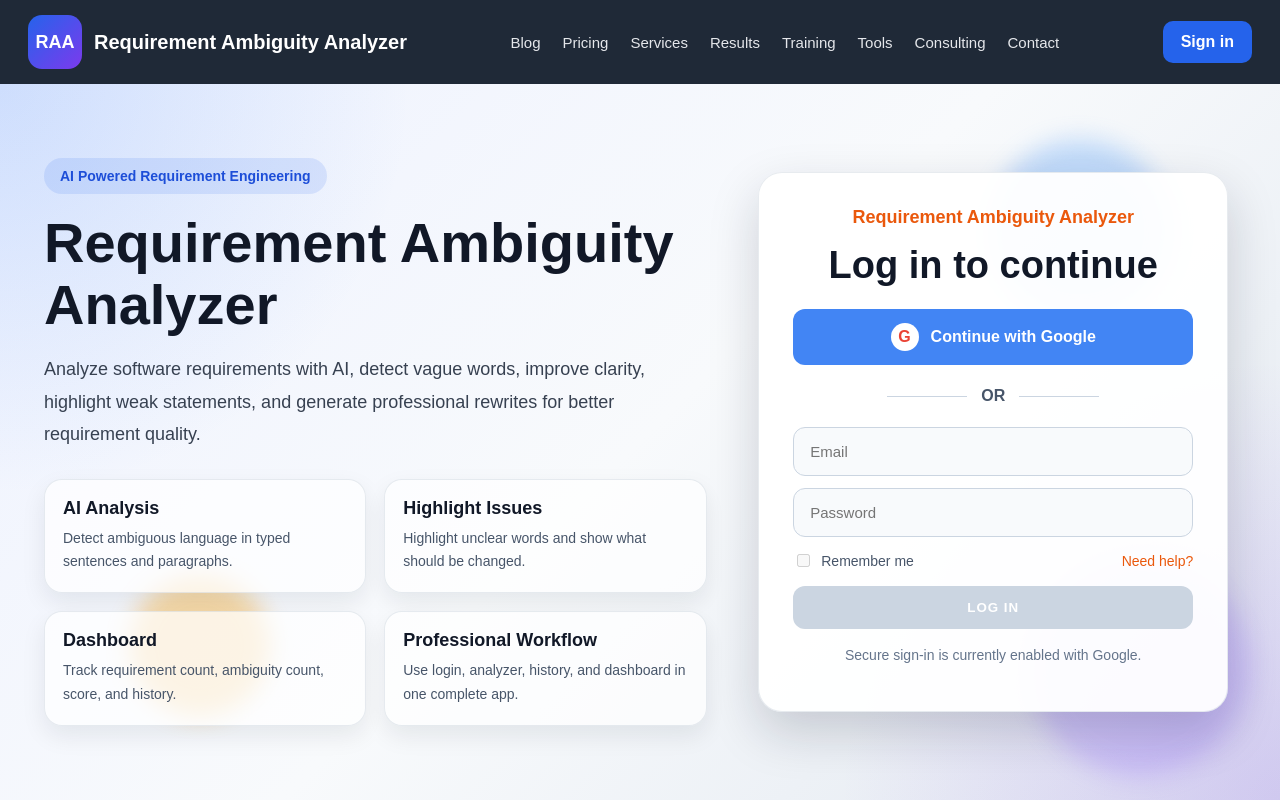
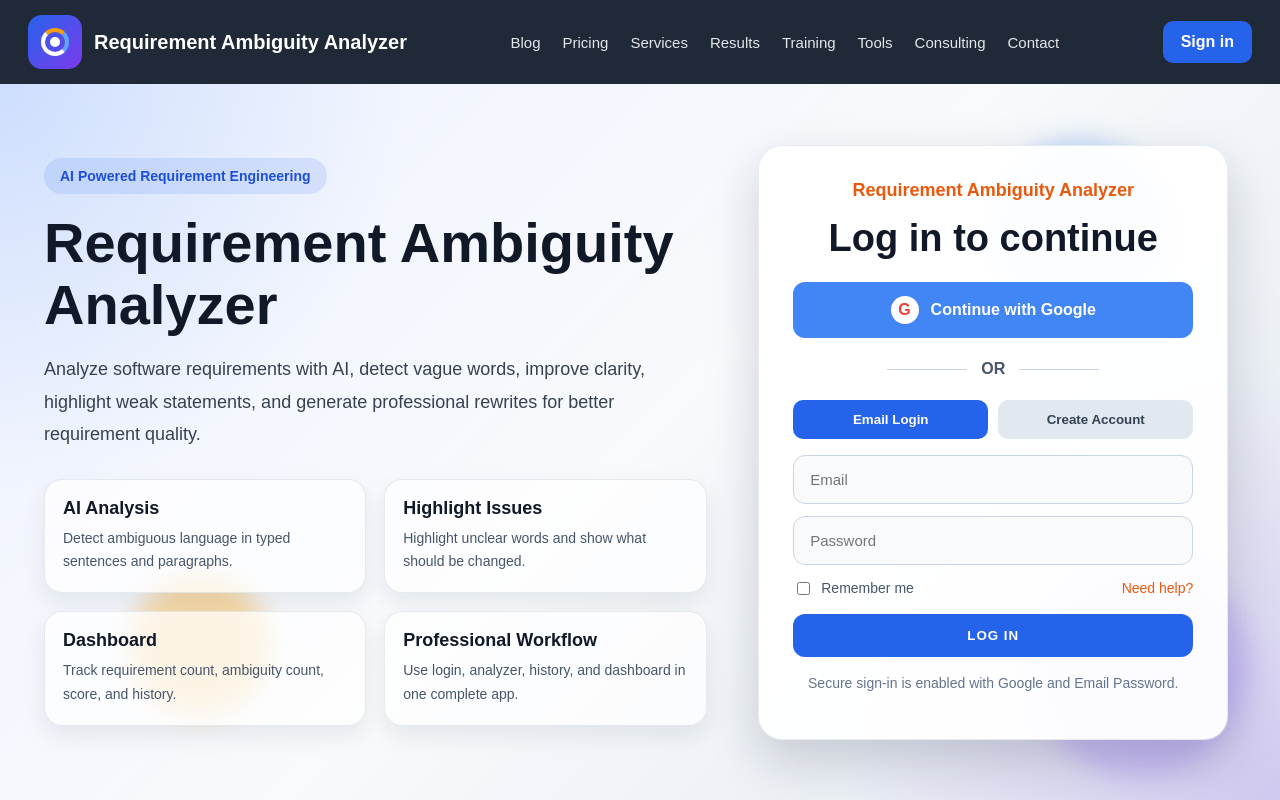
Before and after one commit to gouthamianagandula/requirement-ambiguity-analyzer, a FastAPI app: page /login in a window 1280 px wide. Run offline with FastAPI, Linux system fonts and the light colour scheme; parts of the project's set-up code (start-up, migrations or seed data) failed here and were passed over.

Commit message:
Add email password login and update logo

```diff
--- a/backend/main.py
+++ b/backend/main.py
@@ -1,22 +1,30 @@
 import json
 import os
+from io import BytesIO
 from pathlib import Path
 
 from dotenv import load_dotenv
 from authlib.integrations.starlette_client import OAuth
-from fastapi import FastAPI, Request
+from fastapi import FastAPI, Request, UploadFile, File
 from fastapi.middleware.cors import CORSMiddleware
 from fastapi.responses import HTMLResponse, JSONResponse, RedirectResponse
 from fastapi.staticfiles import StaticFiles
 from fastapi.templating import Jinja2Templates
 from pydantic import BaseModel
 from starlette.middleware.sessions import SessionMiddleware
+from docx import Document
 
 from backend.detector import analyze_text
 from backend.scorer import calculate_score, get_score_label
 from backend.suggester import generate_rewrite
 from backend.classifier import predict_label
-from backend.database import init_db, save_history, get_user_history
+from backend.database import (
+    init_db,
+    save_history,
+    get_user_history,
+    create_user,
+    get_user_by_email,
+)
 
 load_dotenv()
 
@@ -47,6 +55,17 @@ app.mount("/static", StaticFiles(directory=str(STATIC_DIR)), name="static")
 
 class RequirementInput(BaseModel):
     text: str
+
+
+class EmailLoginInput(BaseModel):
+    email: str
+    password: str
+
+
+class EmailRegisterInput(BaseModel):
+    name: str
+    email: str
+    password: str
 
 
 oauth = OAuth()
@@ -138,6 +157,75 @@ def build_highlight_html(text, issues):
     return "".join(result)
 
 
+def run_analysis(text: str, user: dict):
+    analysis = analyze_text(text)
+    all_issues = analysis["all_issues"]
+
+    score = calculate_score(all_issues)
+    score_label = get_score_label(score)
+    rewritten = generate_rewrite(text, all_issues)
+    ml_label = predict_label(text)
+    highlighted_html = build_highlight_html(text, all_issues)
+
+    changes = []
+    for issue in all_issues:
+        changes.append({
+            "term": issue["term"],
+            "replace_with": issue.get("replacement", ""),
+            "category": issue["category"],
+            "severity": issue["severity"],
+        })
+
+    stats = read_stats()
+    stats["total_requirements_analyzed"] += 1
+
+    if all_issues:
+        stats["ambiguous_count"] += 1
+
+    stats["total_score_sum"] += score
+    stats["average_score"] = round(
+        stats["total_score_sum"] / stats["total_requirements_analyzed"], 2
+    )
+    stats["last_predicted_label"] = ml_label
+
+    write_stats(stats)
+
+    save_history(
+        user_name=user.get("name", "User"),
+        user_email=user.get("email", ""),
+        input_text=text,
+        predicted_label=ml_label,
+        score=score,
+        rewrite=rewritten,
+    )
+
+    return {
+        "input": text,
+        "ml_label": ml_label,
+        "score": score,
+        "score_label": score_label,
+        "issues": all_issues,
+        "rewrite": rewritten,
+        "sentence_analysis": analysis["sentences"],
+        "highlighted_html": highlighted_html,
+        "changes": changes,
+    }
+
+
+def extract_text_from_upload(filename: str, content: bytes) -> str:
+    lower_name = filename.lower()
+
+    if lower_name.endswith(".txt"):
+        return content.decode("utf-8", errors="ignore").strip()
+
+    if lower_name.endswith(".docx"):
+        doc = Document(BytesIO(content))
+        paragraphs = [p.text.strip() for p in doc.paragraphs if p.text.strip()]
+        return "\n".join(paragraphs).strip()
+
+    raise ValueError("Only .txt and .docx files are supported.")
+
+
 @app.get("/", response_class=HTMLResponse)
 async def root():
     return RedirectResponse(url="/login")
@@ -153,6 +241,43 @@ async def login_page(request: Request):
         name="login.html",
         context={},
     )
+
+
+@app.post("/register-email")
+async def register_email(data: EmailRegisterInput):
+    name = data.name.strip()
+    email = data.email.strip().lower()
+    password = data.password.strip()
+
+    if not name or not email or not password:
+        return JSONResponse({"error": "All fields are required."}, status_code=400)
+
+    created = create_user(name, email, password)
+    if not created:
+        return JSONResponse({"error": "Email already registered."}, status_code=400)
+
+    return {"message": "Registration successful. Now log in."}
+
+
+@app.post("/login-email")
+async def login_email(data: EmailLoginInput, request: Request):
+    email = data.email.strip().lower()
+    password = data.password.strip()
+
+    user = get_user_by_email(email)
+    if not user:
+        return JSONResponse({"error": "User not found."}, status_code=404)
+
+    if user["password"] != password:
+        return JSONResponse({"error": "Wrong password."}, status_code=401)
+
+    request.session["user"] = {
+        "name": user["name"],
+        "email": user["email"],
+        "provider": "Email",
+    }
+
+    return {"message": "Login successful."}
 
 
 @app.get("/login/google")
@@ -238,59 +363,31 @@ async def analyze(data: RequirementInput, request: Request):
 
     text = data.text.strip()
     user = request.session.get("user")
+    return run_analysis(text, user)
 
-    analysis = analyze_text(text)
-    all_issues = analysis["all_issues"]
 
-    score = calculate_score(all_issues)
-    score_label = get_score_label(score)
-    rewritten = generate_rewrite(text, all_issues)
-    ml_label = predict_label(text)
-    highlighted_html = build_highlight_html(text, all_issues)
+@app.post("/analyze-file")
+async def analyze_file(request: Request, file: UploadFile = File(...)):
+    if not is_logged_in(request):
+        return JSONResponse({"error": "Login required"}, status_code=401)
 
-    changes = []
-    for issue in all_issues:
-        changes.append({
-            "term": issue["term"],
-            "replace_with": issue.get("replacement", ""),
-            "category": issue["category"],
-            "severity": issue["severity"],
-        })
+    if not file.filename:
+        return JSONResponse({"error": "No file selected."}, status_code=400)
 
-    stats = read_stats()
-    stats["total_requirements_analyzed"] += 1
+    user = request.session.get("user")
+    content = await file.read()
 
-    if all_issues:
-        stats["ambiguous_count"] += 1
+    try:
+        extracted_text = extract_text_from_upload(file.filename, content)
+    except ValueError as e:
+        return JSONResponse({"error": str(e)}, status_code=400)
 
-    stats["total_score_sum"] += score
-    stats["average_score"] = round(
-        stats["total_score_sum"] / stats["total_requirements_analyzed"], 2
-    )
-    stats["last_predicted_label"] = ml_label
+    if not extracted_text:
+        return JSONResponse({"error": "Uploaded file is empty."}, status_code=400)
 
-    write_stats(stats)
-
-    save_history(
-        user_name=user.get("name", "User"),
-        user_email=user.get("email", ""),
-        input_text=text,
-        predicted_label=ml_label,
-        score=score,
-        rewrite=rewritten,
-    )
-
-    return {
-        "input": text,
-        "ml_label": ml_label,
-        "score": score,
-        "score_label": score_label,
-        "issues": all_issues,
-        "rewrite": rewritten,
-        "sentence_analysis": analysis["sentences"],
-        "highlighted_html": highlighted_html,
-        "changes": changes,
-    }
+    result = run_analysis(extracted_text, user)
+    result["source_file"] = file.filename
+    return result
 
 
 @app.get("/stats")
@@ -318,77 +415,44 @@ async def history(request: Request):
 
     user = request.session.get("user")
     rows = get_user_history(user.get("email", ""))
-
     return {"history": rows}
 
 
 @app.get("/blog", response_class=HTMLResponse)
 async def blog_page(request: Request):
-    return templates.TemplateResponse(
-        request=request,
-        name="blog.html",
-        context={},
-    )
+    return templates.TemplateResponse(request=request, name="blog.html", context={})
 
 
 @app.get("/pricing", response_class=HTMLResponse)
 async def pricing_page(request: Request):
-    return templates.TemplateResponse(
-        request=request,
-        name="pricing.html",
-        context={},
-    )
+    return templates.TemplateResponse(request=request, name="pricing.html", context={})
 
 
 @app.get("/services", response_class=HTMLResponse)
 async def services_page(request: Request):
-    return templates.TemplateResponse(
-        request=request,
-        name="services.html",
-        context={},
-    )
+    return templates.TemplateResponse(request=request, name="services.html", context={})
 
 
 @app.get("/results", response_class=HTMLResponse)
 async def results_page(request: Request):
-    return templates.TemplateResponse(
-        request=request,
-        name="results.html",
-        context={},
-    )
+    return templates.TemplateResponse(request=request, name="results.html", context={})
 
 
 @app.get("/training", response_class=HTMLResponse)
 async def training_page(request: Request):
-    return templates.TemplateResponse(
-        request=request,
-        name="training.html",
-        context={},
-    )
+    return templates.TemplateResponse(request=request, name="training.html", context={})
 
 
 @app.get("/tools", response_class=HTMLResponse)
 async def tools_page(request: Request):
-    return templates.TemplateResponse(
-        request=request,
-        name="tools.html",
-        context={},
-    )
+    return templates.TemplateResponse(request=request, name="tools.html", context={})
 
 
 @app.get("/consulting", response_class=HTMLResponse)
 async def consulting_page(request: Request):
-    return templates.TemplateResponse(
-        request=request,
-        name="consulting.html",
-        context={},
-    )
+    return templates.TemplateResponse(request=request, name="consulting.html", context={})
 
 
 @app.get("/contact", response_class=HTMLResponse)
 async def contact_page(request: Request):
-    return templates.TemplateResponse(
-        request=request,
-        name="contact.html",
-        context={},
-    )
+    return templates.TemplateResponse(request=request, name="contact.html", context={})
--- a/backend/static/style.css
+++ b/backend/static/style.css
@@ -49,7 +49,7 @@ body.dark-theme {
   --header-text: #ffffff;
   --hero-bg: #111827;
   --hero-text: #cbd5e1;
-  --panel-bg: rgba(2, 6, 23, 0.8);
+  --panel-bg: rgba(2, 6, 23, 0.82);
   --panel-text: #f8fafc;
   --muted-text: #cbd5e1;
   --box-bg: rgba(30, 41, 59, 0.9);
@@ -61,6 +61,10 @@ body.dark-theme {
   --app-bg: linear-gradient(135deg, #020617, #0f172a, #1e293b);
 }
 
+html {
+  scroll-behavior: smooth;
+}
+
 body {
   margin: 0;
   font-family: Arial, sans-serif;
@@ -69,6 +73,7 @@ body {
   color: var(--text-main);
 }
 
+/* header */
 .site-header {
   height: 84px;
   display: flex;
@@ -89,13 +94,34 @@ body {
   width: 54px;
   height: 54px;
   border-radius: 14px;
-  background: linear-gradient(135deg, #2563eb, #7c3aed);
   display: flex;
   align-items: center;
   justify-content: center;
-  font-weight: bold;
-  font-size: 18px;
-  color: white;
+}
+
+.app-logo {
+  position: relative;
+  background: linear-gradient(135deg, #2563eb, #7c3aed);
+}
+
+.logo-ring {
+  width: 28px;
+  height: 28px;
+  border: 4px solid white;
+  border-top-color: #f59e0b;
+  border-right-color: #60a5fa;
+  border-radius: 50%;
+  display: block;
+}
+
+.logo-dot {
+  position: absolute;
+  width: 10px;
+  height: 10px;
+  background: white;
+  border-radius: 50%;
+  top: 22px;
+  left: 22px;
 }
 
 .brand-text h2 {
@@ -134,6 +160,7 @@ body {
   background: #1d4ed8;
 }
 
+/* professional login page */
 .modern-login-page {
   position: relative;
   min-height: calc(100vh - 84px);
@@ -257,7 +284,6 @@ body {
   border-radius: 24px;
   padding: 34px;
   box-shadow: 0 20px 50px rgba(15, 23, 42, 0.18);
-
 }
 
 .login-card-brand {
@@ -338,6 +364,36 @@ body {
   left: 100%;
 }
 
+.login-tabs {
+  display: grid;
+  grid-template-columns: 1fr 1fr;
+  gap: 10px;
+  margin-bottom: 16px;
+}
+
+.tab-btn {
+  border: none;
+  border-radius: 10px;
+  padding: 12px;
+  font-weight: bold;
+  cursor: pointer;
+  background: #e2e8f0;
+  color: #334155;
+}
+
+.active-tab {
+  background: #2563eb;
+  color: white;
+}
+
+.auth-tab {
+  display: none;
+}
+
+.active-auth-tab {
+  display: block;
+}
+
 .login-input-group {
   display: flex;
   flex-direction: column;
@@ -350,7 +406,7 @@ body {
   border-radius: 12px;
   border: 1px solid #cbd5e1;
   background: #f8fafc;
-  color: #64748b;
+  color: #334155;
   font-size: 15px;
 }
 
@@ -385,6 +441,18 @@ body {
   color: white;
   font-weight: bold;
   letter-spacing: 1px;
+  cursor: pointer;
+}
+
+.active-submit-btn {
+  background: #2563eb;
+}
+
+.auth-message {
+  margin-top: 14px;
+  text-align: center;
+  font-size: 14px;
+  color: #1d4ed8;
 }
 
 .login-footer-text {
@@ -394,6 +462,7 @@ body {
   font-size: 14px;
 }
 
+/* old landing classes kept */
 .landing-main {
   min-height: calc(100vh - 84px);
   display: flex;
@@ -436,6 +505,7 @@ body {
   gap: 16px;
 }
 
+/* buttons */
 .landing-btn,
 .btn {
   display: inline-block;
@@ -454,6 +524,10 @@ body {
   background: linear-gradient(135deg, #ea4335, #fbbc05);
 }
 
+.microsoft-btn {
+  background: linear-gradient(135deg, #2563eb, #06b6d4);
+}
+
 .primary-btn {
   background: var(--primary-btn);
 }
@@ -466,6 +540,7 @@ body {
   width: 100%;
 }
 
+/* app pages */
 .analyzer-page {
   min-height: 100vh;
   display: grid;
@@ -508,6 +583,7 @@ body {
   margin: 4px 0 0;
   color: var(--muted-text);
   font-size: 14px;
+  word-break: break-word;
 }
 
 .line {
@@ -550,6 +626,13 @@ textarea {
   color: var(--textarea-text);
 }
 
+input[type="file"] {
+  display: block;
+  width: 100%;
+  margin-top: 10px;
+  color: var(--panel-text);
+}
+
 .top-actions {
   margin: 18px 0;
 }
@@ -560,6 +643,7 @@ textarea {
   border-radius: 14px;
   margin-top: 10px;
   white-space: pre-wrap;
+  overflow-wrap: anywhere;
 }
 
 .highlight-word {
@@ -608,6 +692,10 @@ textarea {
   border-radius: 14px;
   padding: 14px;
   margin-bottom: 14px;
+}
+
+.sentence-card p {
+  margin: 8px 0;
 }
 
 .sentence-ok {
--- a/backend/templates/login.html
+++ b/backend/templates/login.html
@@ -9,7 +9,10 @@
 <body>
   <header class="site-header">
     <div class="brand-wrap">
-      <div class="brand-logo">RAA</div>
+      <div class="brand-logo app-logo" aria-label="Logo">
+        <span class="logo-ring"></span>
+        <span class="logo-dot"></span>
+      </div>
       <div class="brand-text">
         <h2>Requirement Ambiguity Analyzer</h2>
       </div>
@@ -27,7 +30,7 @@
     </nav>
 
     <div class="header-actions">
-      <a href="/login" class="header-signin-btn">Sign in</a>
+      <a href="#signin-card" class="header-signin-btn">Sign in</a>
     </div>
   </header>
 
@@ -70,7 +73,7 @@
     </section>
 
     <section class="login-card-wrap">
-      <div class="login-card">
+      <div class="login-card" id="signin-card">
         <div class="login-card-brand">Requirement Ambiguity Analyzer</div>
         <h2>Log in to continue</h2>
 
@@ -83,24 +86,43 @@
           <span>OR</span>
         </div>
 
+        <div class="login-tabs">
+          <button type="button" class="tab-btn active-tab" onclick="showLoginTab('login')">Email Login</button>
+          <button type="button" class="tab-btn" onclick="showLoginTab('register')">Create Account</button>
+        </div>
+
+        <div id="loginTab" class="auth-tab active-auth-tab">
           <div class="login-input-group">
-          <input type="email" placeholder="Email" disabled />
-          <input type="password" placeholder="Password" disabled />
+            <input type="email" id="loginEmail" placeholder="Email" />
+            <input type="password" id="loginPassword" placeholder="Password" />
           </div>
 
           <div class="login-row">
             <label class="remember-me">
-            <input type="checkbox" disabled />
+              <input type="checkbox" />
               <span>Remember me</span>
             </label>
 
             <a href="/contact" class="forgot-link">Need help?</a>
           </div>
 
-        <button class="email-login-btn" disabled>LOG IN</button>
+          <button class="email-login-btn active-submit-btn" onclick="loginWithEmail()">LOG IN</button>
+        </div>
+
+        <div id="registerTab" class="auth-tab">
+          <div class="login-input-group">
+            <input type="text" id="registerName" placeholder="Full Name" />
+            <input type="email" id="registerEmail" placeholder="Email" />
+            <input type="password" id="registerPassword" placeholder="Password" />
+          </div>
+
+          <button class="email-login-btn active-submit-btn" onclick="registerWithEmail()">CREATE ACCOUNT</button>
+        </div>
+
+        <div id="authMessage" class="auth-message"></div>
 
         <p class="login-footer-text">
-          Secure sign-in is currently enabled with Google.
+          Secure sign-in is enabled with Google and Email Password.
         </p>
       </div>
     </section>
```
Also changed, not shown: backend/database.py (+44 -0 lines). Lines whose indentation alone changed are shown as unchanged.
